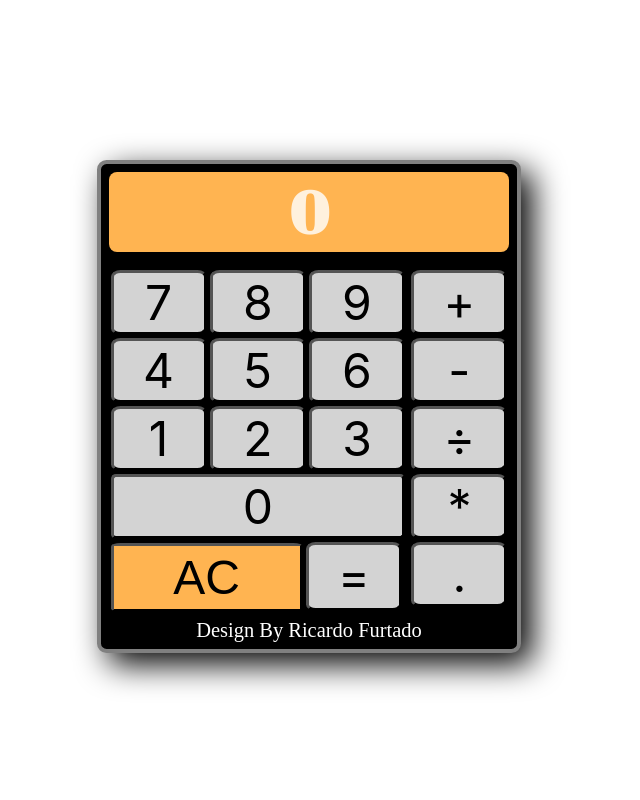
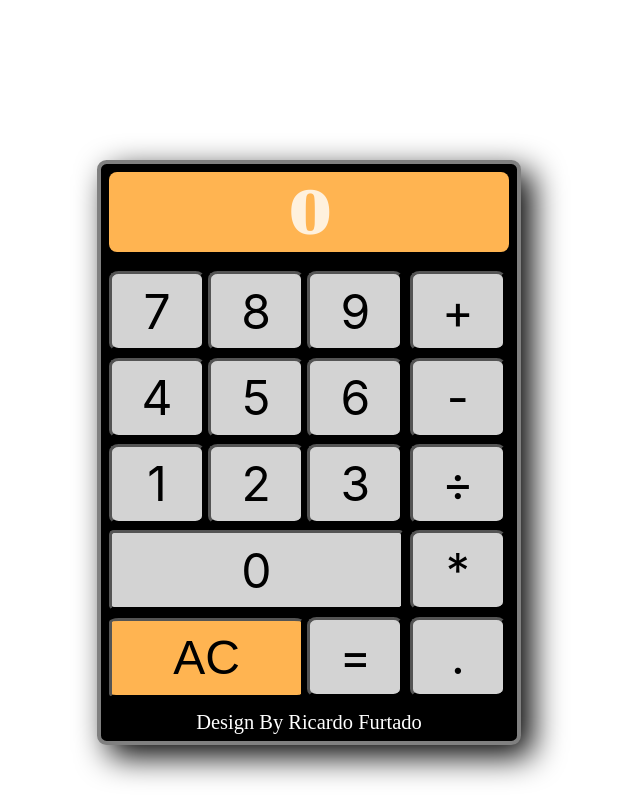
Before and after one commit to rickfurt/React-Calculator, a React (Create React App) app: page / in a window 1280 px wide. Shown: the whole page, without its empty margins (331-971 px from the left). Built offline with nearby package versions, Linux system fonts and the light colour scheme.

Commit message:
fixing functions

```diff
--- a/src/App.css
+++ b/src/App.css
@@ -43,7 +43,6 @@
   display: flex;
   flex-direction: row;
   flex-wrap: wrap;
-
 }
 
 .operators{
@@ -54,8 +53,6 @@
 
 .numbers{
   margin: 0 0 0 5px;
-  /* display: grid;
-  grid-template-columns: auto auto auto; */
 }
 
 .operator,.number{
@@ -64,8 +61,6 @@
   font-size: 30px;
   text-align: center;
   width: 60px;
-  margin: 1px;
-  height: 100%;
   border-radius:10%;
   font-family: -apple-system, BlinkMacSystemFont, 'Segoe UI', Roboto, Oxygen, Ubuntu, Cantarell, 'Open Sans', 'Helvetica Neue', sans-serif;
 }
@@ -76,7 +71,6 @@
   font-size: 30px;
   text-align: center;
   width: 98%;
-  margin: 1px 0px 1px 1px;
   border-radius:3px;
   font-family: -apple-system, BlinkMacSystemFont, 'Segoe UI', Roboto, Oxygen, Ubuntu, Cantarell, 'Open Sans', 'Helvetica Neue', sans-serif;
 }
@@ -92,13 +86,11 @@
 }
 
 .clear{
-  width: 120px;
+  width: 122px;
   border-radius:5%;
   background-color:#ffb451;
   color:  #000000;
   font-size: 30px;
-  margin:0px 1px 0 1px;
-  height: 100%;
 }
 
 .credit{
@@ -109,6 +101,11 @@
   line-height: 0.2rem;
   align-items: center;
   margin-top: 12px;
+}
+
+.operator,.number,.clear,.zero{
+  height: 50px;
+  margin: 2px 2px 2px 0px;
 }
 
 
--- a/src/App.js
+++ b/src/App.js
@@ -10,35 +10,57 @@ class App extends Component {
       store:[],
       initial:'0',
       result:'0',
+      dot:true
     }
     this.handleEqual = this.handleEqual.bind(this);
   }
 
   handleClick = e => {
-    const regExp = /^0*/;
     const first = this.state.result[0];
     var filter;
 
-    if(first === '0'){
-      filter =  this.state.result.replace(regExp,'');
-    }else{
-      filter = this.state.result;
-    };
+    switch(e.target.value){
+      case '.': this.setState({dot:true});
+       break;
+      case '-':this.setState({dot:false});
+       break;
+      case '+':this.setState({dot:false});
+       break;
+      case '*':this.setState({dot:false});
+       break;
+      case '/':this.setState({dot:false});
+       break;
+       default:this.setState({dot:false});
+       break;
+    }
 
-      this.setState({
-        result:filter + e.target.value,
-      })
+    if(this.state.dot === true && e.target.value === '.'){
+      e.target.value = '';
+    }
+
+    if(e.target.value === ' '){
+      e.target.value = '';
+    }
+
+
+    (first === '0')? filter =  this.state.result.replace('0','') : filter = this.state.result;
+
+    this.setState({
+      result:filter + e.target.value,
+    })
   }
 
   clear = () => {
     this.setState({
       result:this.state.initial,
+      dot:false
     })
   }
 
   handleEqual(){
     this.setState({
       result:  math.eval(this.state.result),
+      dot:false
     })
   }
 
@@ -56,7 +78,7 @@ class App extends Component {
           <button className="operator" id="subtract" value="-" onClick={this.handleClick}>-</button>
           <button className="operator" id="divide" value="/" onClick={this.handleClick}>÷</button>
           <button className="operator" id="multiply" value="*" onClick={this.handleClick}>*</button>
-          <button className="operator" id="decimal" value=".">.</button>
+          <button className="operator" id="decimal" value="." onClick={this.handleClick}>.</button>
         </div>
         <div className="numbers">
           <button className="number" id="seven" value="7" onClick={this.handleClick}>7</button>
```
